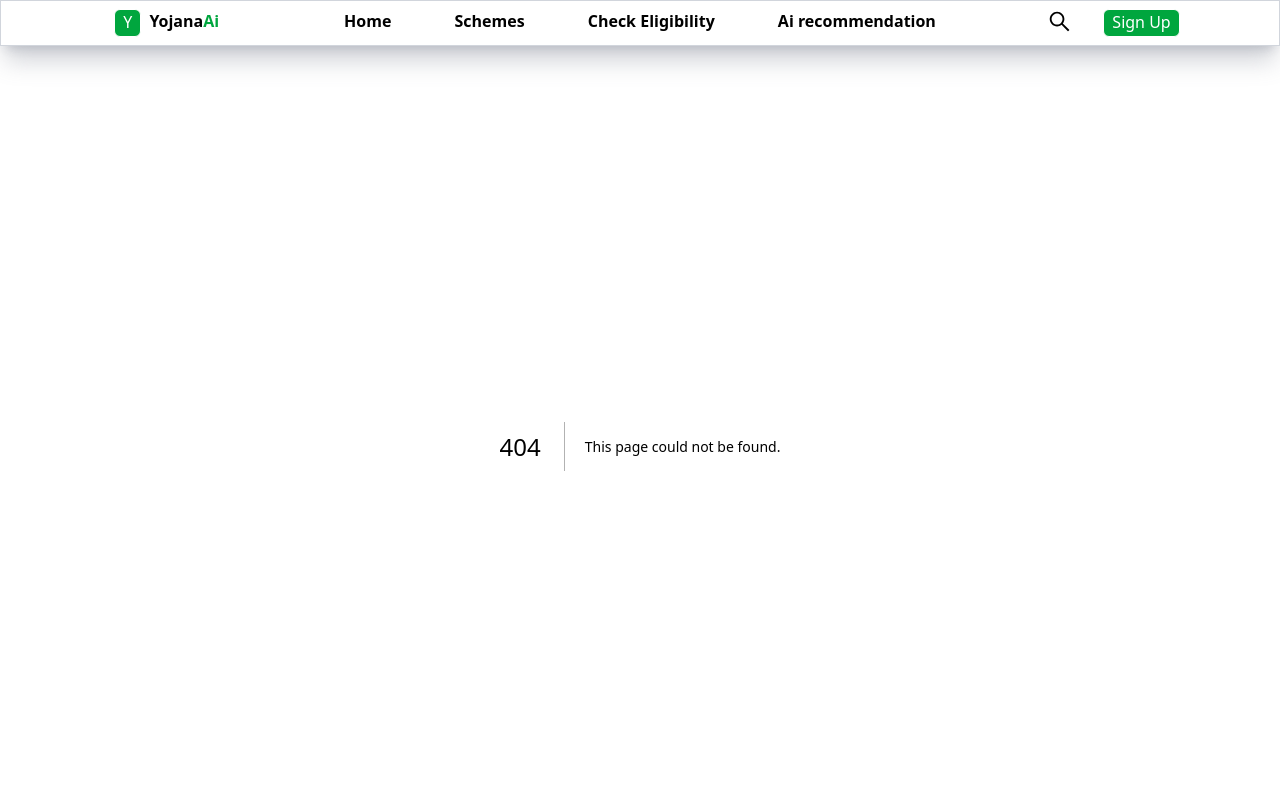
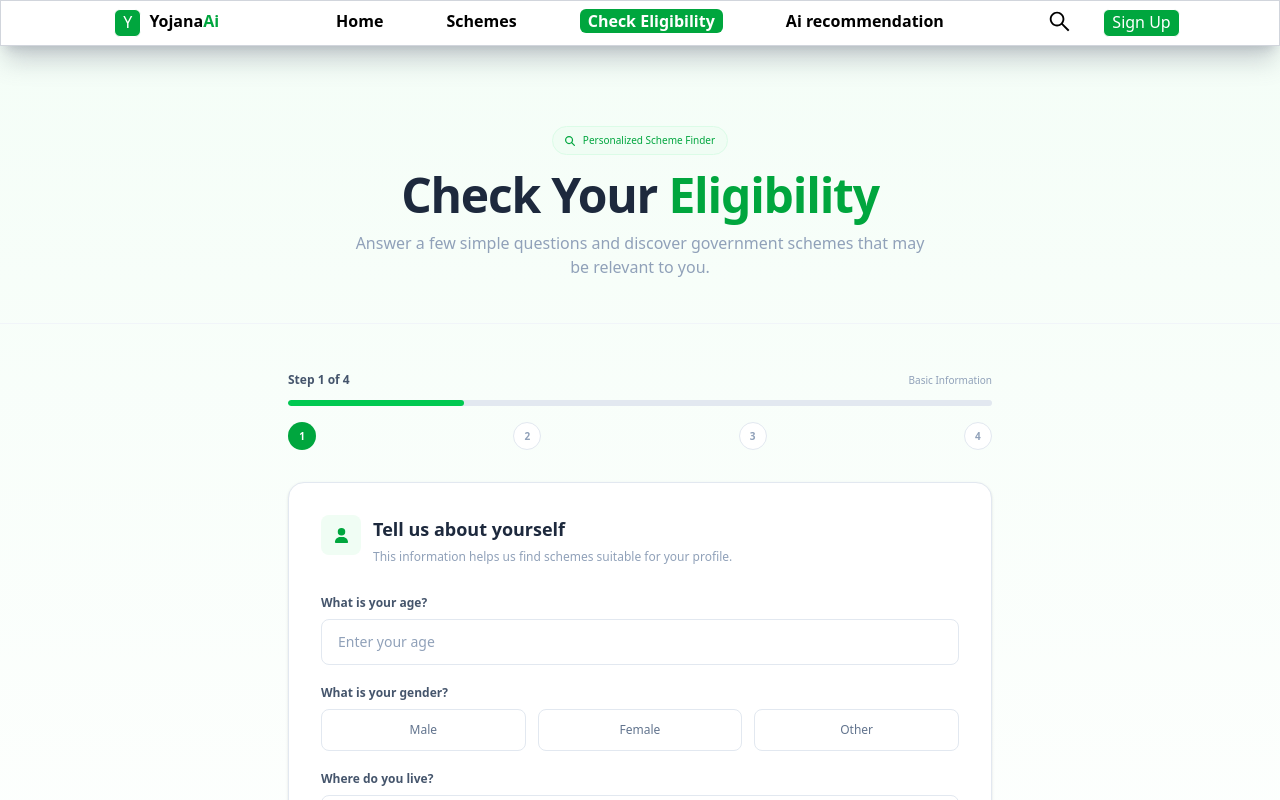
Before and after one commit to rimc008/YojanaAi, a Next.js app: page /eligibility in a window 1280 px wide. Before the commit this address had no page. Shown: the top 800 px of the page. Built offline with nearby package versions, Linux system fonts and the light colour scheme.

Commit message:
eligibilty page creating

```diff
--- a/src/app/ligibility/page.js
+++ b/src/app/eligibility/page.js
@@ -35,7 +35,6 @@ export default function EligibilityPage() {
 
 
   const totalSteps = 4;
-
 
   // =====================================================
   // UPDATE FORM DATA
@@ -522,7 +521,7 @@ export default function EligibilityPage() {
                           transition
                           ${
                             formData.gender === item
-                              ? "border-green-400 bg-green-50 text-green-600"
+                              ? "border-green-400 bg-green-400 text-white"
                               : "border-slate-200 bg-white text-slate-500 hover:border-green-200"
                           }
                         `}
@@ -726,7 +725,7 @@ export default function EligibilityPage() {
                         transition
                         ${
                           formData.occupation === item.name
-                            ? "border-green-400 bg-green-50"
+                            ? "border-green-400 bg-green-200"
                             : "border-slate-200 bg-white hover:border-green-200 hover:bg-green-50/30"
                         }
                       `}
@@ -892,8 +891,8 @@ export default function EligibilityPage() {
                         transition
                         ${
                           formData.income === item
-                            ? "border-green-400 bg-green-50 text-green-600"
-                            : "border-slate-200 bg-white text-slate-600 hover:border-green-200 hover:bg-green-50/30"
+                            ? "border-green-400 bg-green-400 text-white"
+                            : "border-slate-200 bg-white text-slate-600 hover:border-green-300 hover:bg-green-50/30"
                         }
                       `}
                     >
@@ -1052,7 +1051,7 @@ export default function EligibilityPage() {
                           transition
                           ${
                             selected
-                              ? "border-green-400 bg-green-50"
+                              ? "border-green-400 bg-green-400"
                               : "border-slate-200 bg-white hover:border-green-200"
                           }
                         `}
@@ -1086,7 +1085,7 @@ export default function EligibilityPage() {
                             font-semibold
                             ${
                               selected
-                                ? "text-green-600"
+                                ? "text-white"
                                 : "text-slate-600"
                             }
                           `}
--- a/src/app/layout.js
+++ b/src/app/layout.js
@@ -34,7 +34,7 @@ export default function layout({children}) {
 
               <Link href="/schemes" className={pathname === "/schemes" ? "px-2 bg-green-600 text-white rounded-md" : "hover:bg-green-600 hover:text-white hover:px-2 hover:rounded-md transition-all"}><p className="cursor-pointer">Schemes</p></Link>
 
-              <Link href="/ligibility" className={pathname === "/ligibility" ? "px-2 bg-green-600 text-white rounded-md" : "hover:bg-green-600 hover:text-white hover:px-2 hover:rounded-md transition-all"}><p className="cursor-pointer">Check Eligibility</p></Link>
+              <Link href="/eligibility" className={pathname === "/eligibility" ? "px-2 bg-green-600 text-white rounded-md" : "hover:bg-green-600 hover:text-white hover:px-2 hover:rounded-md transition-all"}><p className="cursor-pointer">Check Eligibility</p></Link>
 
               <p className="cursor-pointer hover:bg-green-600 hover:text-white hover:px-2 hover:rounded-md transition-all">Ai recommendation</p>
 
@@ -56,7 +56,7 @@ export default function layout({children}) {
 
               <Link href="/schemes"><p className="cursor-pointer hover:bg-green-600 border border-b-gray-300 border-green-100 hover:text-white pl-1 hover:px-2 hover:pb-0.5 transition-all">Schemes</p></Link>
 
-              <Link href="/ligibility"><p className="cursor-pointer hover:bg-green-600 border border-b-gray-300 border-green-100 hover:text-white pl-1 hover:px-2 hover:pb-0.5 transition-all">Check Eligibility</p></Link>
+              <Link href="/eligibility"><p className="cursor-pointer hover:bg-green-600 border border-b-gray-300 border-green-100 hover:text-white pl-1 hover:px-2 hover:pb-0.5 transition-all">Check Eligibility</p></Link>
               <p className="cursor-pointer rounded-l-md hover:bg-green-600 hover:text-white pl-1 hover:px-2 hover:pb-0.5 transition-all">Ai recommendation</p>
 
             </div>
```
